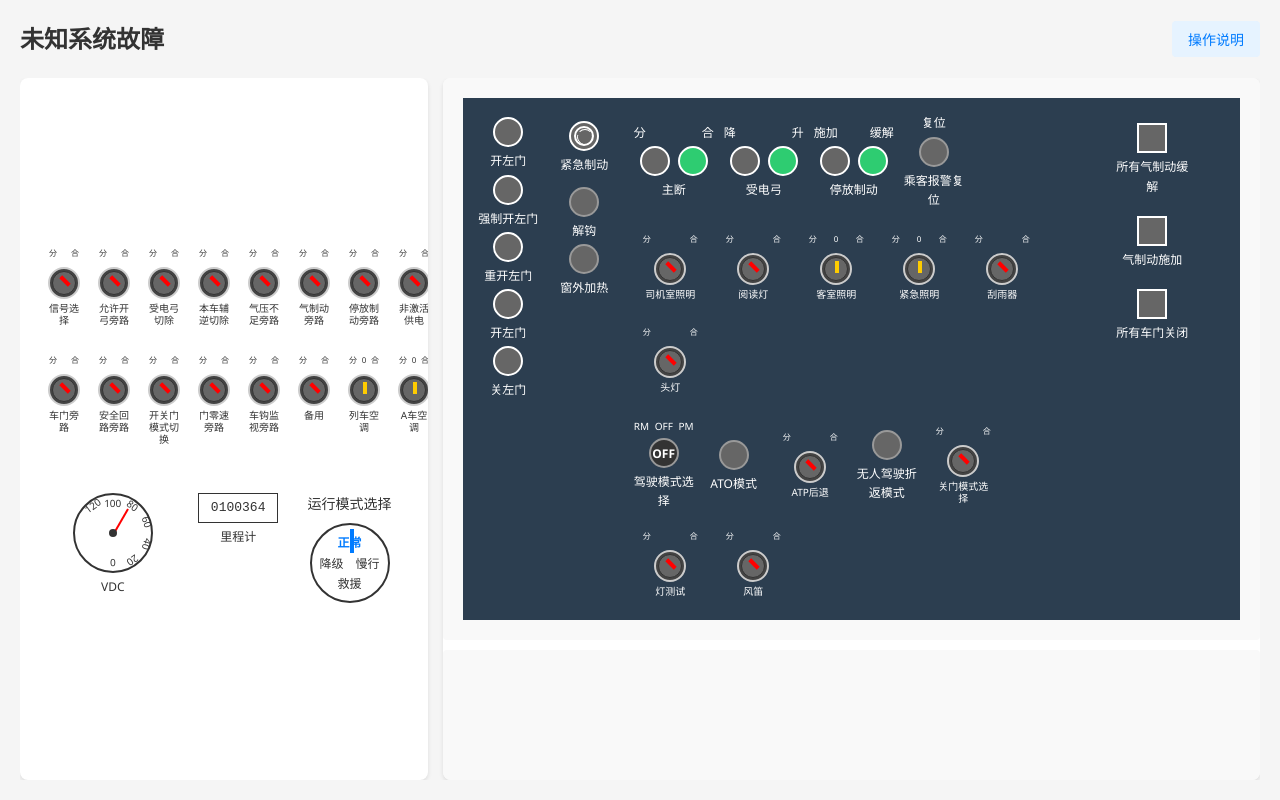
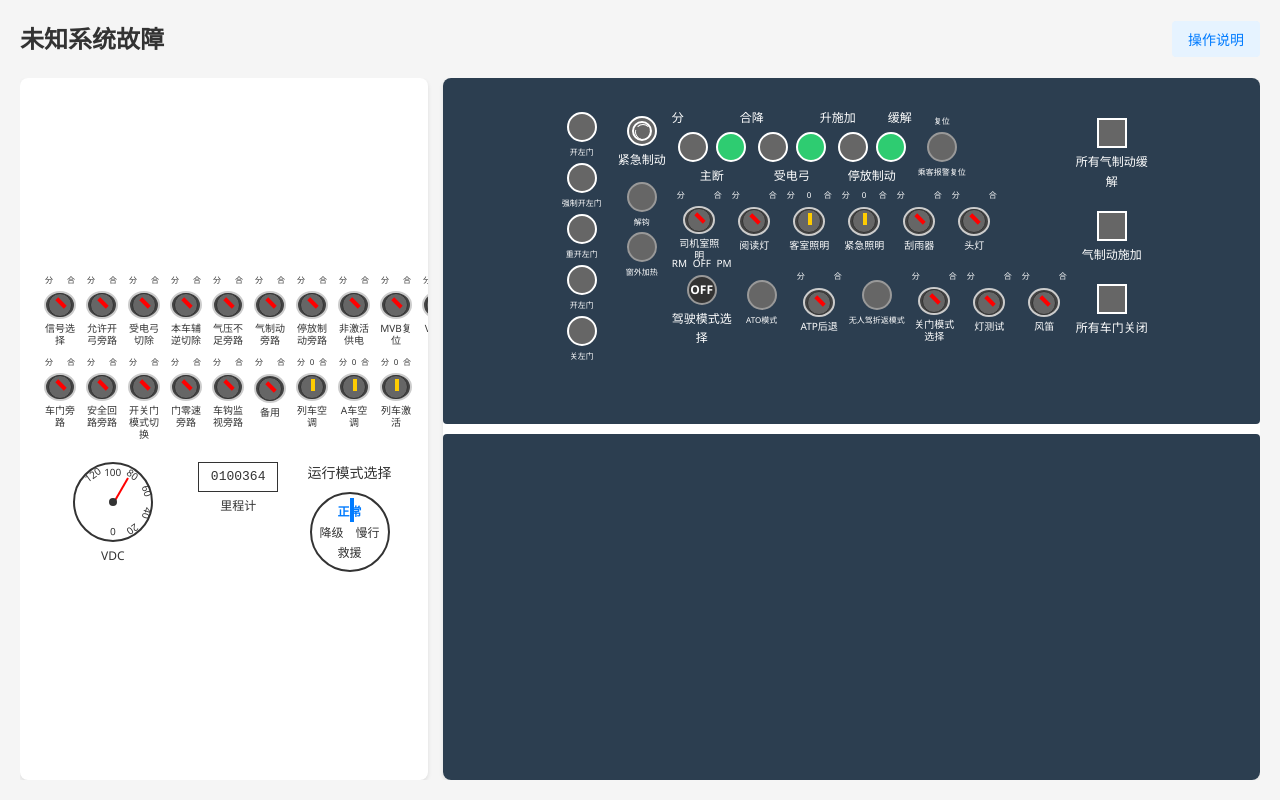
Before and after one commit to Xiao-huochai/track, a React (Create React App) app: page /scene in a window 1280 px wide. Built offline with nearby package versions, Linux system fonts and the light colour scheme.

Commit message:
样式基本完成 差显示屏和右侧按钮

```diff
--- a/src/components/Button/ColorButton.css
+++ b/src/components/Button/ColorButton.css
@@ -6,7 +6,7 @@
 }
 
 .top-label {
-  font-size: 12px;
+  font-size: 8px;
   color: white;
   margin-bottom: 4px;
   transition: opacity 0.2s ease; /* 平滑过渡效果 */
@@ -22,7 +22,7 @@
 }
 
 .bottom-label {
-  font-size: 12px;
+  font-size: 8px;
   color: white;
   margin-top: 4px;
   text-align: center;
--- a/src/components/Knob/SplitZeroCombineKnob.css
+++ b/src/components/Knob/SplitZeroCombineKnob.css
@@ -2,8 +2,9 @@
   display: flex;
   flex-direction: column;
   align-items: center;
-  margin: 4px;
-  width: 65px;
+  /* margin: 4px; */
+  width: 55px;
+  height: 70px;
   padding: 4px;
 }
 
--- a/src/pages/SceneDetail/SceneDetail.css
+++ b/src/pages/SceneDetail/SceneDetail.css
@@ -96,8 +96,6 @@
 .left-section {
   flex: 1;
   display: flex;
-  gap: 16px; /* 两列之间的间距 */
-  padding: 5px;
 }
 
 /* 左部分的两列 */
@@ -113,8 +111,6 @@
   flex: 3;
   display: flex;
   flex-direction: column;
-  gap: 16px; /* 三行之间的间距 */
-  padding: 5px;
 }
 
 /* 中间部分的三行 */
@@ -122,9 +118,8 @@
 .middle-row2,
 .middle-row3 {
   display: flex;
-  gap: 10px; /* 元素之间的间距 */
   align-items: center;
-  flex-wrap: wrap;
+  /* flex-wrap: wrap; */
 }
 
 /* 右部分容器（占比1） */
@@ -133,5 +128,4 @@
   display: flex;
   flex-direction: column;
   align-items: center;
-  padding: 5px;
 }
--- a/src/pages/SceneDetail/SceneDetailLayout.css
+++ b/src/pages/SceneDetail/SceneDetailLayout.css
@@ -77,6 +77,7 @@
 
 .row.top,
 .row.bottom {
-  background-color: #f9f9f9;
+  /* background-color: #f9f9f9; */
+  background-color: #2c3e50;
   border-radius: 4px;
 }
--- a/src/pages/SceneDetail/index.jsx
+++ b/src/pages/SceneDetail/index.jsx
@@ -187,7 +187,7 @@ const SceneDetail = () => {
                 label="ATP后退"
                 options={splitCombineOptions}
               />
-              <ColorButton activeColor="#f39c12" label="无人驾驶折返模式" />
+              <ColorButton activeColor="#f39c12" label="无人驾折返模式" />
               <SplitZeroCombineKnob
                 label="关门模式选择"
                 options={splitCombineOptions}
```
